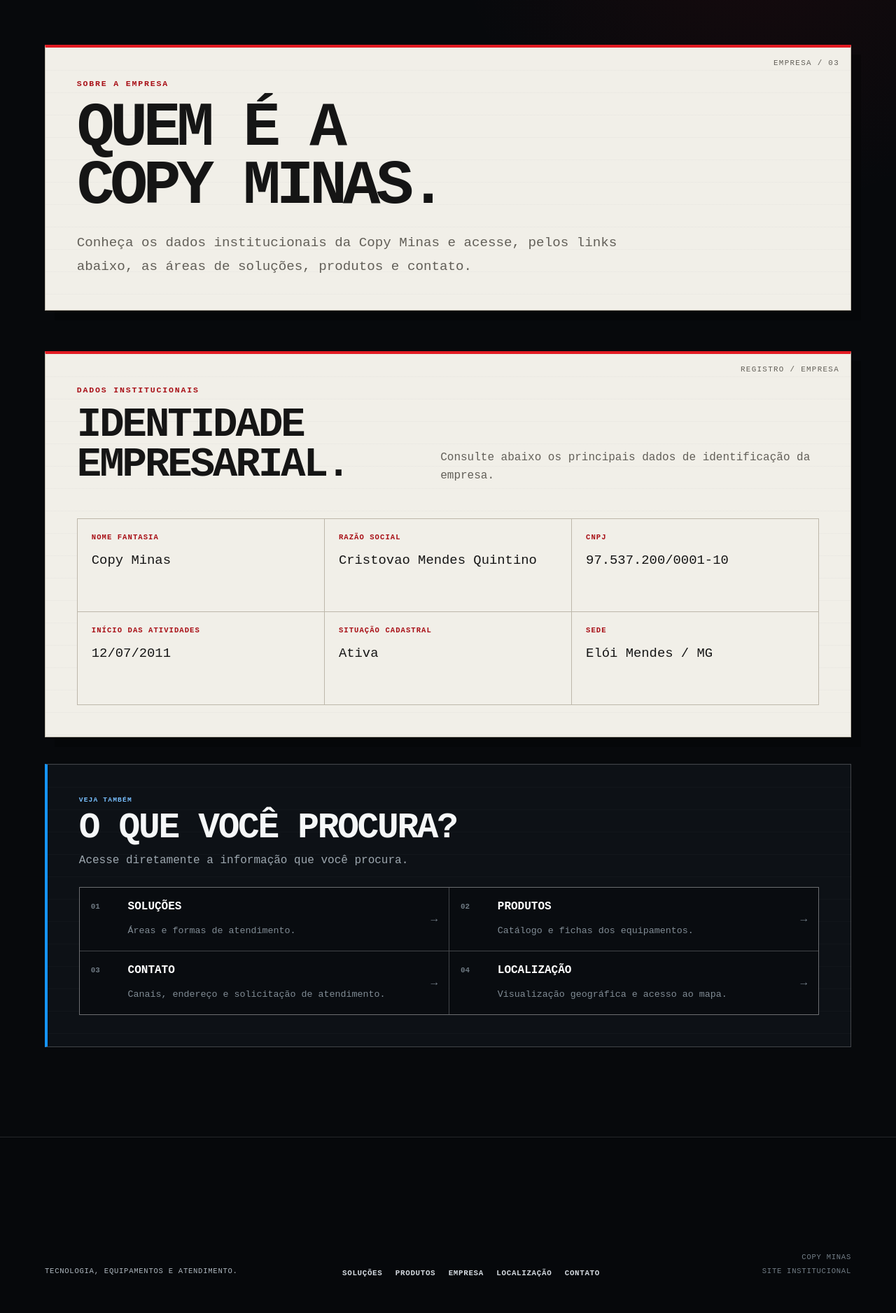
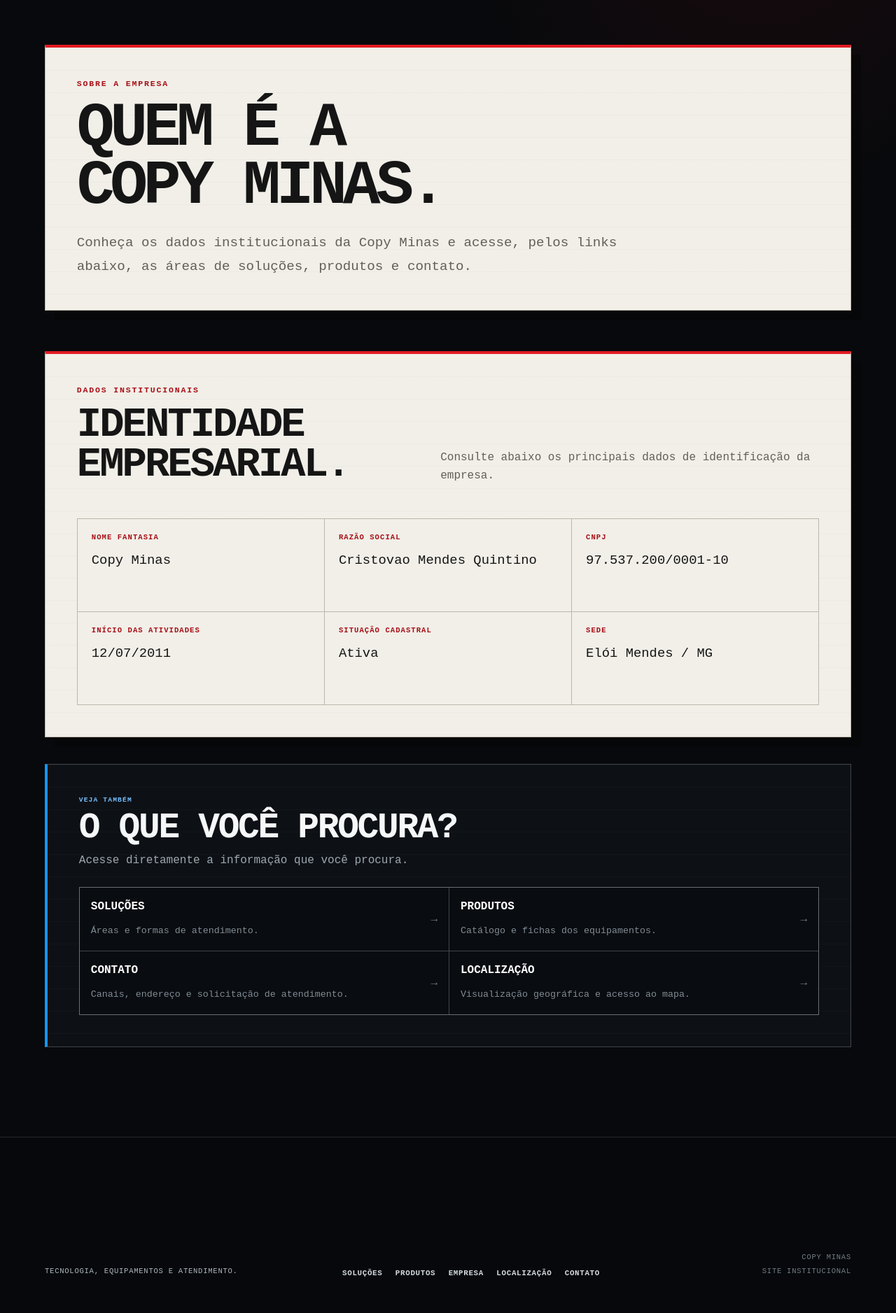
Before and after one commit to BrunoWerninghaus/site_copyminas, a Flask app: page /empresa in a window 1280 px wide. Shown: the part 144-2021 px from the top of the page at 70% size. Run offline with Flask 3, Linux system fonts and the light colour scheme.

Commit message:
Hide technical paper labels from customers

```diff
--- a/src/copyminas/static/css/paper.css
+++ b/src/copyminas/static/css/paper.css
@@ -2615,3 +2615,44 @@
         min-width: 620px;
     }
 }
+
+
+/* Customer-facing public UI: keep technical metadata in markup, do not render it */
+.paper-page .paper-sheet::before {
+    display: none;
+}
+
+.page-solutions .solution-row__register {
+    display: none;
+}
+
+.page-solutions .solution-row {
+    grid-template-columns: minmax(0, 1fr) auto;
+}
+
+.page-company .company-directory__links {
+    grid-template-columns: repeat(2, minmax(0, 1fr));
+}
+
+.page-company .company-directory__links a {
+    grid-template-columns: minmax(0, 1fr) auto;
+}
+
+.page-company .company-directory__links a > span {
+    display: none;
+}
+
+.page-company .company-directory__links small {
+    grid-column: 1;
+}
+
+.page-company .company-directory__links i {
+    grid-column: 2;
+    grid-row: 1 / span 2;
+}
+
+@media (max-width: 700px) {
+    .page-solutions .solution-row {
+        grid-template-columns: 1fr;
+    }
+}
```
